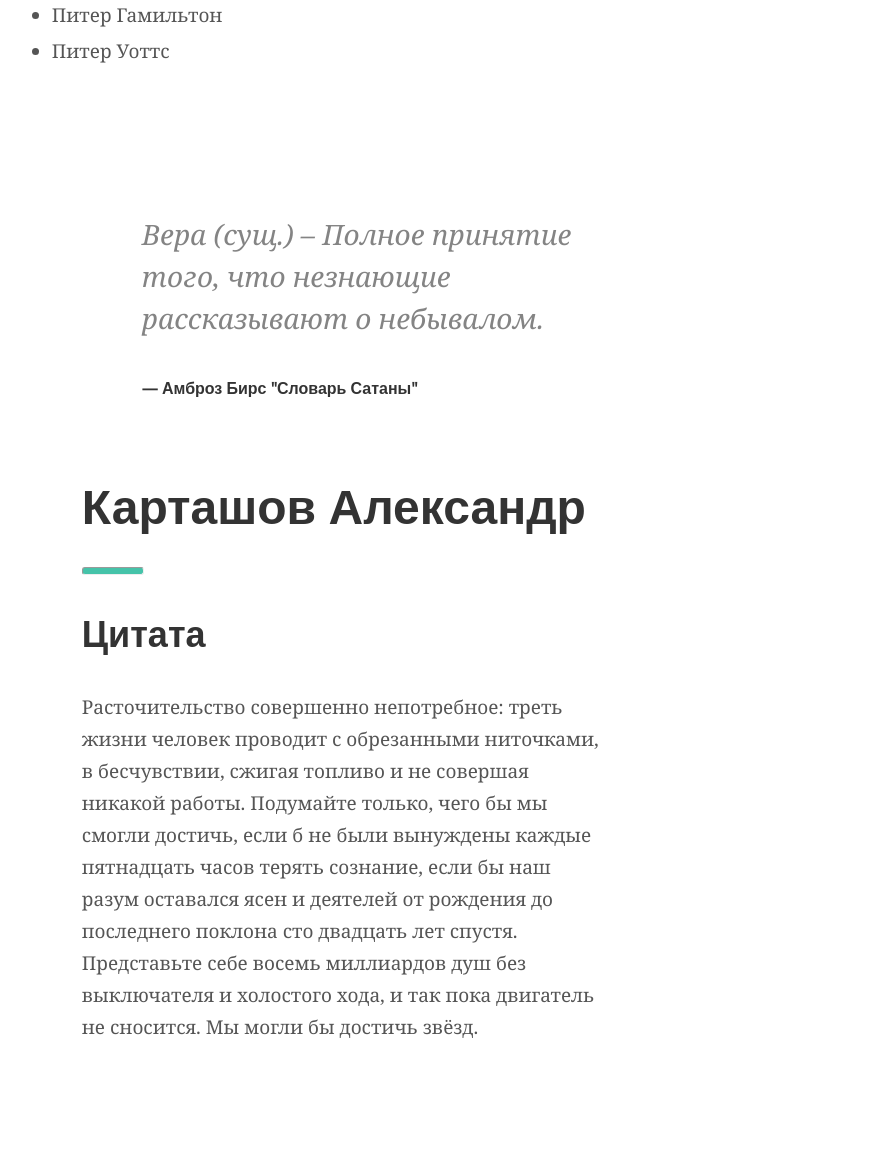
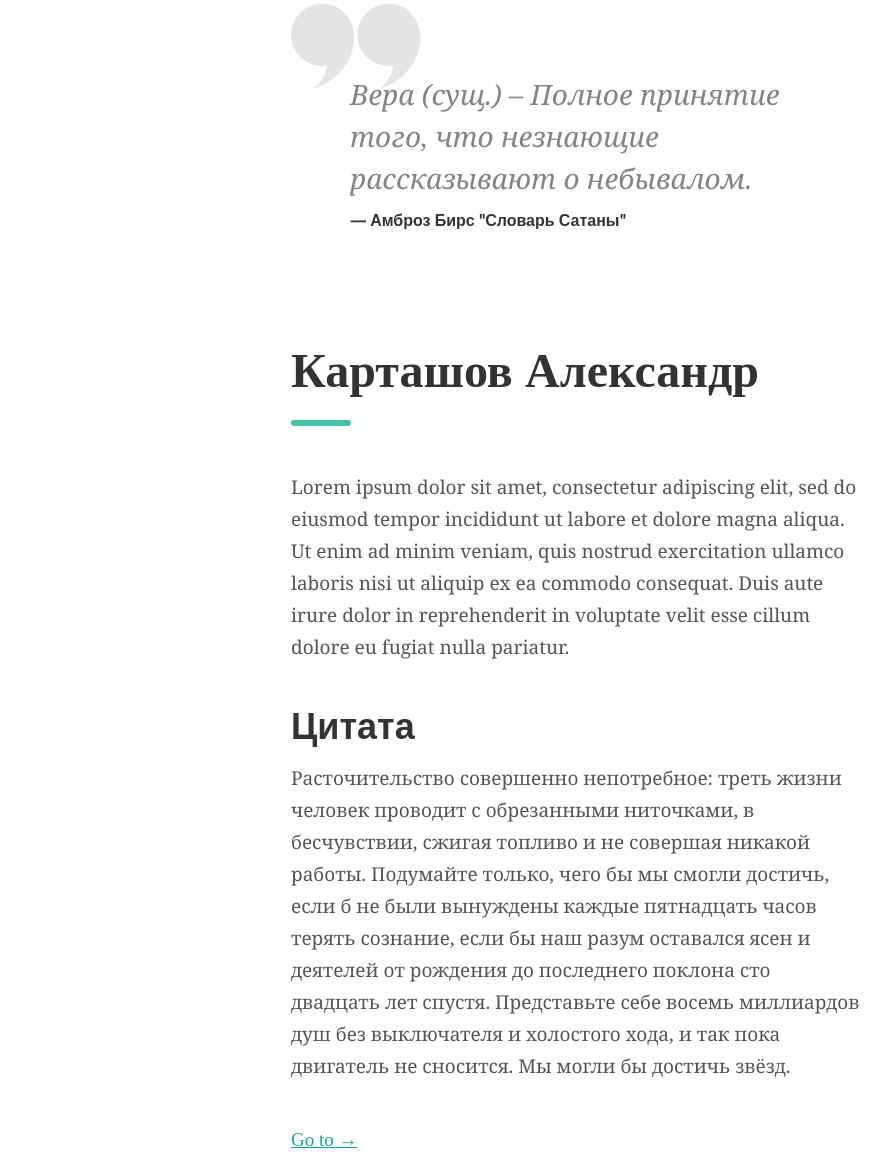
Before and after one commit to AlexanderKartashov/html-css-js, a plain HTML site: page 2.2/index.html in a window 1280 px wide. Shown: the part 1197-2353 px from the top of the page, without its empty margins (249-1139 px from the left). Before the commit the page ends 2259 px from the top, so only its background shows below. Drawn offline with nearby package versions, Linux system fonts and the light colour scheme; a web font is replaced by a local one.

Commit message:
fix mistakes

```diff
--- a/2.2/css/styles.css
+++ b/2.2/css/styles.css
@@ -1,7 +1,12 @@
+*
+{
+    padding: 0;
+    margin: 0;
+}
+
 .container
 {
-    margin-left: 20%;
-    width: 70%;
+    margin-left: 480px;
     padding-top: 100px;
 }
 
@@ -15,12 +20,6 @@
     max-width: 350px;
 }
 
-.column.right
-{
-    margin-left: 70px;
-    width: 60%;
-}
-
 .photo
 {
     height: 350px;
@@ -30,7 +29,7 @@
 .list_container
 {
     width: 330px;
-    margin-top: 50px;
+    margin-top: 40px;
 }
 
 .list_header
@@ -42,6 +41,11 @@
     font-weight: bold;
 }
 
+.list
+{
+    margin-top: 12px;
+}
+
 .list_item
 {
     font-size: 19px;
@@ -50,22 +54,28 @@
     font-family: "Georgia", sans-serif;
 }
 
-.name
+.column.right
 {
-    margin-top: 50px;
-    font-size: 48px;
-    line-height: 42px;
-    color: rgb(51,51,51);
-    font-family: "Open Sans", sans-serif;
-    font-weight: bold;
+    margin-left: 60px;
+    width: 570px;
 }
 
 .quote
 {
-    padding-left: 60px;
-    padding-top: 100px;
-    height: 250px;
+    margin-top: 50px;
+    height: 300px;
     vertical-align: middle;
+}
+
+.quotes
+{
+    filter: opacity(.1) drop-shadow(0 0 0 #f5f5f5);
+}
+
+.quote_container
+{
+    margin-top: -21px;
+    margin-left: 59px;
 }
 
 .quote_text
@@ -86,8 +96,16 @@
     font-weight: bold;
 }
 
-hr
+.name_container
 {
+    margin-top: 45px;
+}
+
+.name_container:after
+{
+    margin-top: 30px;
+    margin-bottom: 45px;
+    content: "";
     float: left;
     width: 60px;
     height: 6px;
@@ -95,18 +113,62 @@ hr
     background-color: #45c3a9;
 }
 
-.favorite_quote
+.name
 {
+    font-size: 48px;
+    line-height: 42px;
+    color: rgb(51,51,51);
+    font-family: "Open Sans";
+    font-weight: bold;
+}
+
+.article
+{
+    clear: both;
+}
+
+.article_title
+{
+    margin-top: 42px;
     font-size: 36px;
     line-height: 42px;
     color: rgb(51,51,51);
     font-family: "Open Sans", sans-serif;
 }
 
-.description_text
+.article_text
 {
+    margin-top: 15px;
     font-size: 19px;
     line-height: 32px;
     color: rgb(85,85,85);
     font-family: "Georgia", sans-serif;
 }
+
+.footer
+{
+    clear: both;
+}
+
+li
+{
+    list-style-position: inside
+}
+
+.hyperlink_container
+{
+    margin-top: 42px;
+}
+
+.hyperlink
+{
+    font-size: 19px;
+    line-height: 32px;
+    color: rgb(21,169,139);
+    font-family: "Georgia, sans-serif;
+}
+
+.hyperlink:hover
+{
+    color: rgb(9,141,114);
+}
--- a/2.2/index.html
+++ b/2.2/index.html
@@ -13,25 +13,32 @@
                 <img class="photo" src="images/photo.jpg" alt="фотография"/>
                 <div class="list_container">
                     <h2 class="list_header">Учеба</h2>
+                    <div class="list">
                         <ol>
                             <li class="list_item">Средняя общеобразовательная школа №20</li>
                             <li class="list_item">МарГТУ ФиИВТ</li>
                         </ol>
                     </div>
+                </div>
                 <div class="list_container">
                     <h2 class="list_header">Работа</h2>
+                    <div class="list">
                         <ol>
                             <li class="list_item">iSpring</li>
                         </ol>
                     </div>
+                </div>
                 <div class="list_container">
                     <h2 class="list_header">Хобби</h2>
+                    <div class="list">
                         <ol>
                             <li class="list_item">Чтение</li>
                         </ol>
                     </div>
+                </div>
                 <div class="list_container">
                     <h2 class="list_header">Любимые писатели</h2>
+                    <div class="list">
                         <ul>
                             <li class="list_item">Айзек Азимов</li>
                             <li class="list_item">Нил Стивенсон</li>
@@ -41,23 +48,36 @@
                         </ul>
                     </div>
                 </div>
+            </div>
             <div class="column right">
                 <div class="quote">
+                    <img class="quotes" src="images/quotes.png" alt="quotes"/>
+                    <div class="quote_container">
                         <p class="quote_text">
                             Вера (сущ.) – Полное принятие того, что незнающие рассказывают о небывалом.
                         </p>
                         <p class="quote_author"> — Амброз Бирс "Словарь Сатаны"</p>
                     </div>
+                </div>
+                <div class="name_container">
                     <h1 class="name">Карташов Александр</h1>
-                <hr/>
-                <br/>
-                <div class="description">
-                    <h3 class="favorite_quote">Цитата</h3>
-                    <p class="description_text">
+                </div>
+                <div class="article">
+                    <p class="article_text">
+                        Lorem ipsum dolor sit amet, consectetur adipiscing elit, sed do eiusmod tempor incididunt ut labore et dolore magna aliqua. Ut enim ad minim veniam, quis nostrud exercitation ullamco laboris nisi ut aliquip ex ea commodo consequat. Duis aute irure dolor in reprehenderit in voluptate velit esse cillum dolore eu fugiat nulla pariatur.
+                    </p>
+                </div>
+                <div class="article">
+                    <h3 class="article_title">Цитата</h3>
+                    <p class="article_text">
                         Расточительство совершенно непотребное: треть жизни человек проводит с обрезанными ниточками, в бесчувствии, сжигая топливо и не совершая никакой работы. Подумайте только, чего бы мы смогли достичь, если б не были вынуждены каждые пятнадцать часов терять сознание, если бы наш разум оставался ясен и деятелей от рождения до последнего поклона сто двадцать лет спустя. Представьте себе восемь миллиардов душ без выключателя и холостого хода, и так пока двигатель не сносится. Мы могли бы достичь звёзд.
                     </p>
                 </div>
+                <div class="hyperlink_container">
+                    <a href="https://mbk.media/tag/mbx-media/" class="hyperlink">Go to →</a>
                 </div>
+            </div>
+            <div class="footer"></div>
         </div>
     </body>
 </html>
```
Also changed, not shown: 2.2/images/quotes.png (added), 1 other file. Lines whose indentation alone changed are shown as unchanged.
